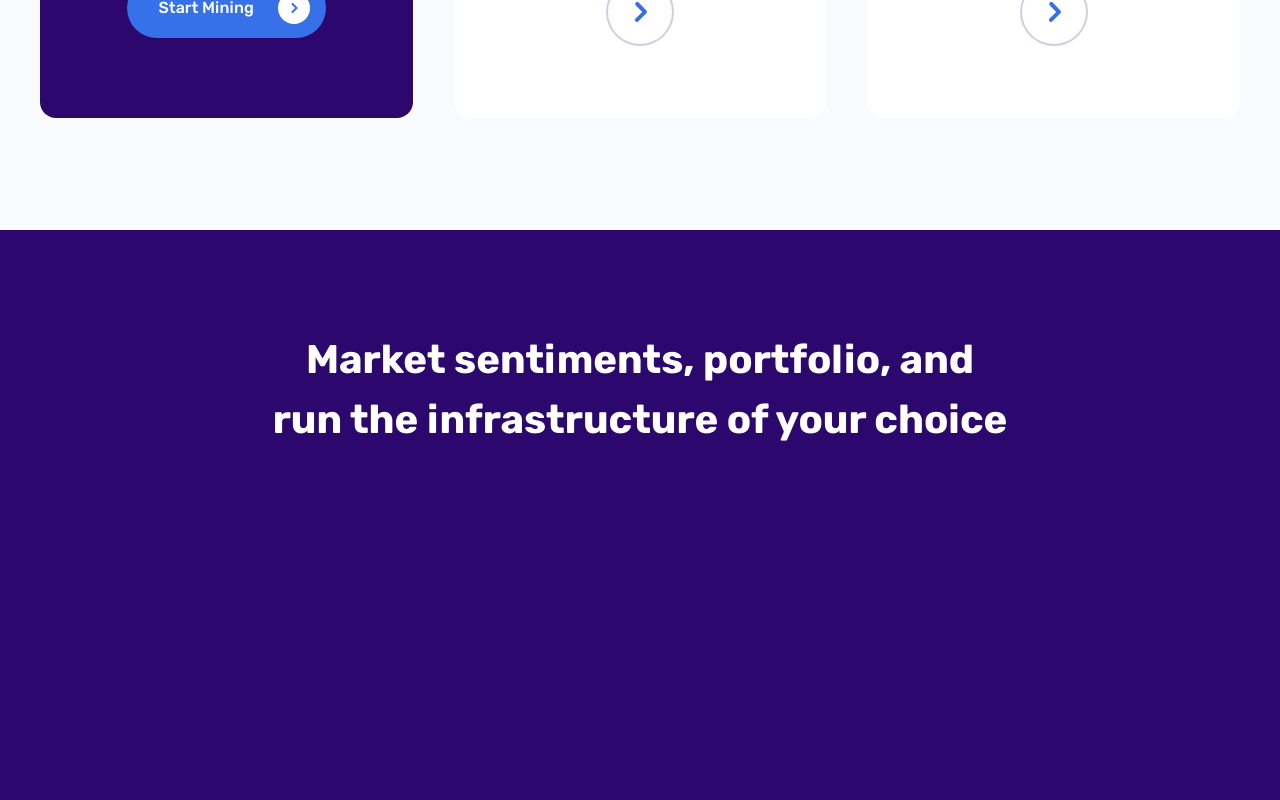
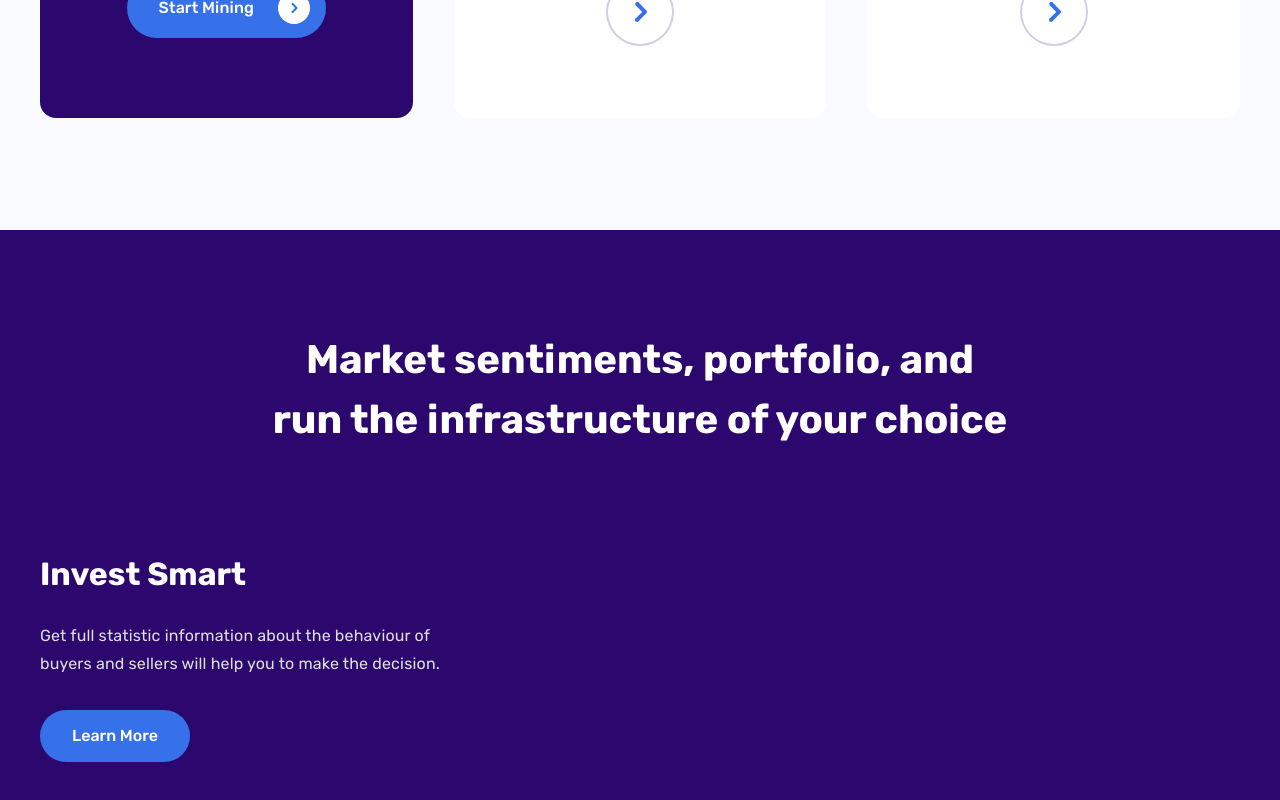
Before and after one commit to VictorTurraF/crappo-v2, a Next.js app: page / in a window 1280 px wide. Shown: the part 2970-3770 px from the top of the page. Built offline with nearby package versions, Linux system fonts and the light colour scheme.

Commit message:
feat: Typography component and minihero

```diff
--- /dev/null
+++ b/components/InvestSmart.tsx
@@ -0,0 +1,21 @@
+import React from 'react'
+import styled from 'styled-components'
+import Container from './Container'
+import MiniHero from './MiniHero'
+
+const Box = styled(Container)`
+  margin-top: 6.25rem;
+`
+
+function InvestSmart() {
+  return (
+    <Box>
+      <MiniHero
+        title="Invest Smart"
+        paragraph='Get full statistic information about the behaviour of buyers and sellers will help you to make the decision.'
+      />
+    </Box>
+  )
+}
+
+export default InvestSmart
--- /dev/null
+++ b/components/MiniHero.tsx
@@ -0,0 +1,36 @@
+import React from 'react'
+import styled from 'styled-components'
+import Button from './Button'
+import Typography from './Typography'
+
+const Box = styled.div`
+  max-width: 454px;
+`
+
+const Title = styled(Typography.Heading)``
+
+const Paragraph = styled(Typography.Paragraph)`
+  margin-top: 1.5rem;
+  max-width: 408px;
+`
+
+const CTA = styled(Button)`
+  margin-top: 2rem;
+`
+
+export interface MiniHeroProps {
+  title: string
+  paragraph: string
+}
+
+function MiniHero({ title, paragraph }: MiniHeroProps) {
+  return (
+    <Box>
+      <Title level="h3" theme="light">{title}</Title>
+      <Paragraph>{paragraph}</Paragraph>
+      <CTA>Learn More</CTA>
+    </Box>
+  )
+}
+
+export default MiniHero
--- /dev/null
+++ b/components/Typography.tsx
@@ -0,0 +1,89 @@
+import React, { HTMLProps } from 'react'
+import styled, { css } from 'styled-components'
+
+const StyledHeading = styled(HeadingAdapter)`
+  ${({ theme }) => theme === 'dark' && css`
+    color: #0D0D2B;
+  `}
+
+  ${({ theme }) => theme === 'light' && css`
+    color: #FFFFFF;
+  `}
+
+  ${({ level }) => level === 'h1' && css`
+    font-size: 4rem;
+  `}
+
+  ${({ level }) => level === 'h2' && css`
+    font-size: 2.5rem;
+  `}
+
+  ${({ level }) => level === 'h3' && css`
+    font-size: 2rem;
+  `}
+
+  font-weight: 700;
+  line-height: 150%;
+  font-style: normal;
+  margin: 0;
+`
+
+const StyledParagraph = styled.p`
+  ${({ theme }) => theme === 'dark' && css`
+    color: #0D0D2B;
+  `}
+
+  ${({ theme }) => theme === 'light' && css`
+    color: #E0E0E0;
+  `}
+
+  font-style: normal;
+  font-weight: 400;
+  font-size: 16px;
+  line-height: 28px;
+  letter-spacing: 0.01em;
+  color: #E0E0E0;
+  margin: 0;
+`
+
+export interface HeadingProps extends HTMLProps<HTMLHeadingElement> {
+  level?: 'h6' | 'h5' | 'h4' | 'h3' | 'h2' | 'h1',
+  theme?: 'light' | 'dark'
+}
+
+function Heading({ className, children, level = 'h6', theme = 'dark' }: HeadingProps) {
+
+  return (
+    <StyledHeading
+      className={className}
+      level={level}
+      theme={theme}
+    >
+      {children}
+    </StyledHeading>
+  )
+}
+
+function HeadingAdapter({ level, ...rest }: HeadingProps) {
+  const Component = level || 'h6'
+
+  return (
+    <Component {...rest}/>
+  )
+}
+
+
+export interface ParagraphProps extends HTMLProps<HTMLParagraphElement> {
+  theme: 'light' | 'dark'
+}
+
+function Paragraph({ className, children }: ParagraphProps) {
+  return (
+    <StyledParagraph className={className}>{children}</StyledParagraph>
+  )
+}
+
+export default {
+  Heading,
+  Paragraph,
+}
--- a/pages/index.tsx
+++ b/pages/index.tsx
@@ -6,6 +6,7 @@ import DescriptionRow from "../components/DescriptionRow";
 import CenteredTitle from "../components/CenteredTitle";
 import CalculatorForm from "../components/CalculatorForm";
 import Showcase from "../components/Showcase";
+import InvestSmart from "../components/InvestSmart";
 
 const HomePage = styled.div`
   background-color: #0d0d2b;
@@ -67,6 +68,7 @@ export default function Home() {
       </ShowcaseSection>
       <MarketingSection>
         <CenteredTitle title="Market sentiments, portfolio, and run the infrastructure of your choice" />
+        <InvestSmart />
       </MarketingSection>
     </HomePage>
   );
```
